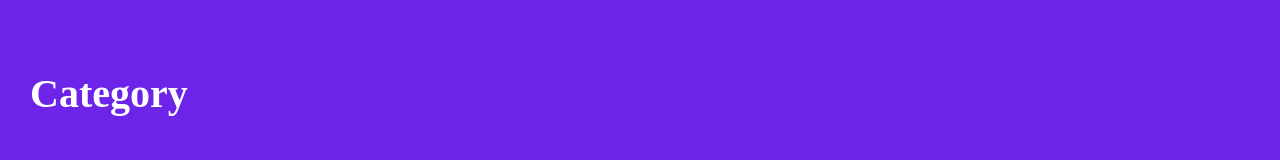
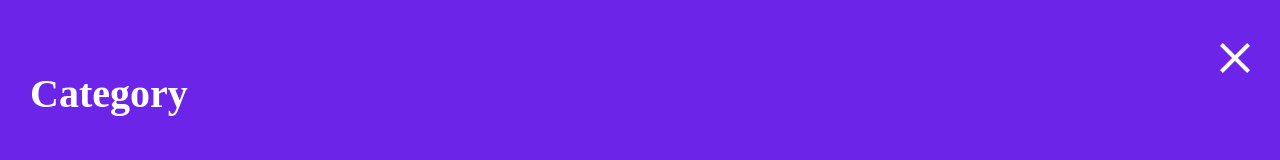
Before and after one commit to Project-PAY/Frontend, a React app in the folder pay/: page /register in a window 1280 px wide. Both pictures are taken after a click on the button 640 px from the left and 795 px from the top of the page. Shown: the top 160 px of the page. Built offline with nearby package versions, Linux system fonts and the light colour scheme; a web font is replaced by a local one.

Commit message:
:construction: 카테고리 컴포넌트의 애니메이션 테스트를 위한 임시 커밋

```diff
--- a/pay/pages/register/index.tsx
+++ b/pay/pages/register/index.tsx
@@ -175,7 +175,10 @@ const Register: React.FC<Props> = ({history}) => {
         </RegisterSpace>
       </CenterDiv>
       {isDetailOptionOpened && (
-        <Category type={isExpenditureTab ? 'expenditure' : 'income'}/>
+        <Category
+          type={isExpenditureTab ? 'expenditure' : 'income'}
+          onClose={() => toggleDetailOption(false)}
+        />
       )}
     </Div>
   );
--- a/pay/src/components/Category/index.tsx
+++ b/pay/src/components/Category/index.tsx
@@ -1,10 +1,21 @@
 import * as React from 'react';
-import styled from 'styled-components';
+import styled, {keyframes} from 'styled-components';
 import {$MAIN, $WHTIE} from '../../../styles/variables.types';
 import {fontStyleMixin} from '../../../styles/mixins.styles';
 import Radio from '../common/Radio';
 import useCategory from './useCategory';
 import {expenditureCategories, incomeCategories} from './category';
+import closeIcon from '../../assets/icons/icon-close.png';
+
+const testAnimation = keyframes`
+  from {
+    top: 100%;
+  }
+
+  to {
+    top: 0;
+  }
+`;
 
 const Div = styled.div`
   position: absolute;
@@ -13,9 +24,11 @@ const Div = styled.div`
   width: 100%;
   height: 100%;
   background-color: ${$MAIN};
+  animation: ${testAnimation} .4s ease forwards;
 `;
 
 const CenterDiv = styled.div`
+  position: relative;
   width: calc(100% - 60px);
   height: 100%;
   margin: 0 auto;
@@ -29,6 +42,14 @@ const H1 = styled.h1`
   })};
   padding-top: 70px;
   margin-block-end: 0;
+`;
+
+const Img = styled.img`
+  position: absolute;
+  width: 30px;
+  top: 43px;
+  right: 0;
+  cursor: pointer;
 `;
 
 const Ul = styled.ul`
@@ -63,9 +84,13 @@ const CategoryComp: React.FC<ICategoryCompProps> = React.memo(({
 
 interface Props {
   type: 'expenditure' | 'income';
+  onClose: () => void;
 }
 
-const Category: React.FC<Props> = React.memo(({type}) => {
+const Category: React.FC<Props> = React.memo(({
+  type,
+  onClose
+}) => {
   const {
     category,
     changeCategory
@@ -75,6 +100,11 @@ const Category: React.FC<Props> = React.memo(({type}) => {
     <Div>
       <CenterDiv>
         <H1>Category</H1>
+        <Img
+          src={closeIcon}
+          alt="닫기"
+          onClick={onClose}
+        />
         <Ul>
           {(type === 'expenditure'
             ? expenditureCategories
```
